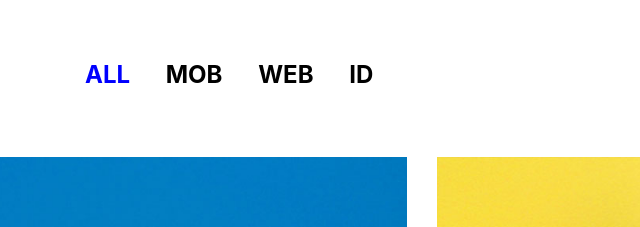
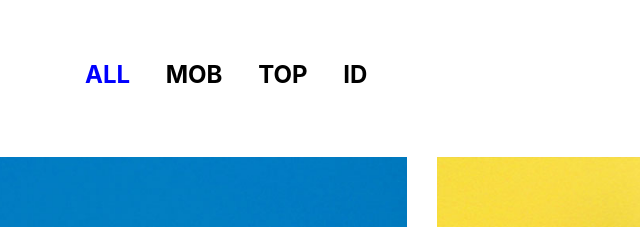
Before and after one commit to vozim/portfolio, a plain HTML site: page index.html in a window 1280 px wide. Shown: the part 325-552 px from the top of the page, 0-640 px from the left. Drawn offline with Linux system fonts and the light colour scheme; a web font is replaced by a local one.

Commit message:
Update index.html

```diff
--- a/index.html
+++ b/index.html
@@ -62,7 +62,7 @@
 			<ul class="portfolio-filter controls">
 				<li class="control" data-filter="all">ALL</li>
 				<li class="control" data-filter=".mob">MOB</li>
-				<li class="control" data-filter=".web">WEB</li>
+				<li class="control" data-filter=".web">TOP</li>
 				<li class="control" data-filter=".id">ID</li>
 			</ul>
 		</div>
```
